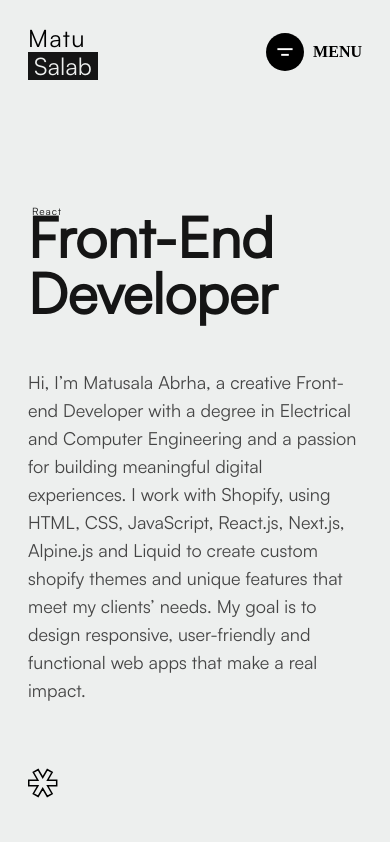
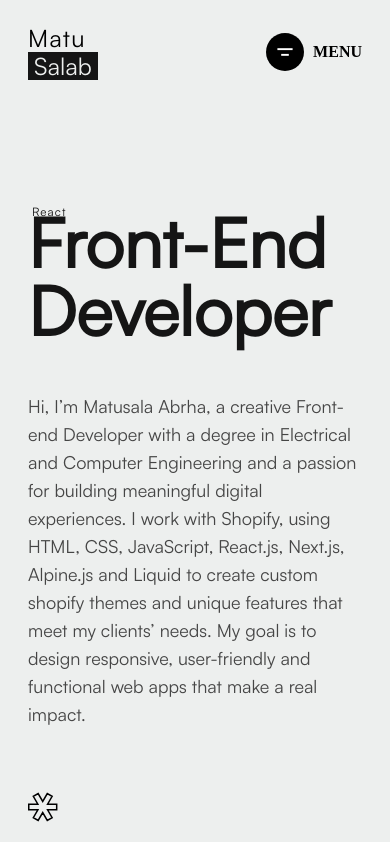
Before and after one commit to matusalab-dev/matusalab.dev, a Next.js app: page / in a window 390 px wide. Shown: the top 842 px of the page. Built offline with nearby package versions, Linux system fonts and the light colour scheme.

Commit message:
fix responsiveness issues

```diff
--- a/app/components/HeroSection.tsx
+++ b/app/components/HeroSection.tsx
@@ -19,9 +19,9 @@ const HeroSection = ({
   return (
     <section className="sm:max-w-2xl sm:mx-auto lg:max-w-full grid grid-cols-1 gap-x-24 lg:gap-x-36 sm:hero-grid sm:gap-x-16 mt-32 lg:mt-28 space-y-16 lg:space-y-0">
       <div className="sm:col-span-full lg:col-[3/-1] lg:row-[1/-1]">
-        <h1 className="text-[3.5rem] leading-none font-bold text-[--color--heading] md:flex md:flex-col md:justify-start md:gap-4 lg:gap-8 xs:text-[17.8vw] md:text-[14vw] lg:text-[10vw] sm:leading-[0.875] ">
+        <h1 className="text-[4.25rem] leading-none font-bold text-[--color--heading] md:flex md:flex-col md:justify-start md:gap-4 lg:gap-8 xs:text-[17.8vw] md:text-[14vw] lg:text-[10vw] sm:leading-[0.875] ">
           <div className="relative md:flex md:items-start md:justify-start">
-            <span className="inline absolute left-1 -top-[0.12rem] xs:left-2 sm:left-3 sm:-top-3 font-normal text-[2.6vw] xs:text-[2.8vw] sm:text-[2.6vw] lg:text-[1.6vw] tracking-widest">
+            <span className="inline absolute left-1 -top-[0.12rem] xs:left-2 sm:left-3 sm:-top-3 font-normal text-[3vw] xs:text-[2.8vw] sm:text-[2.6vw] lg:text-[1.6vw] tracking-widest">
               {headerCopyright.tags[selectedTag]}
             </span>
             {headerCopyright.headline[selectedHeadline]}
```
